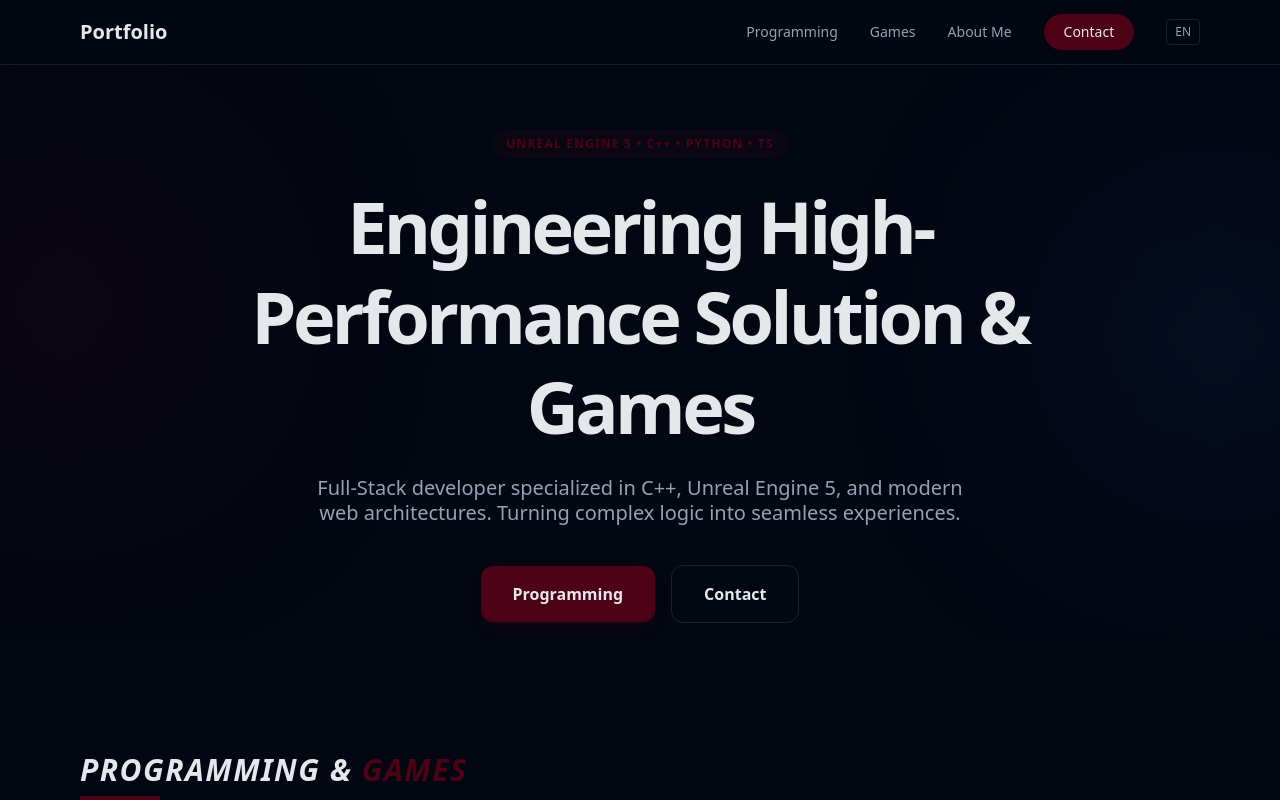
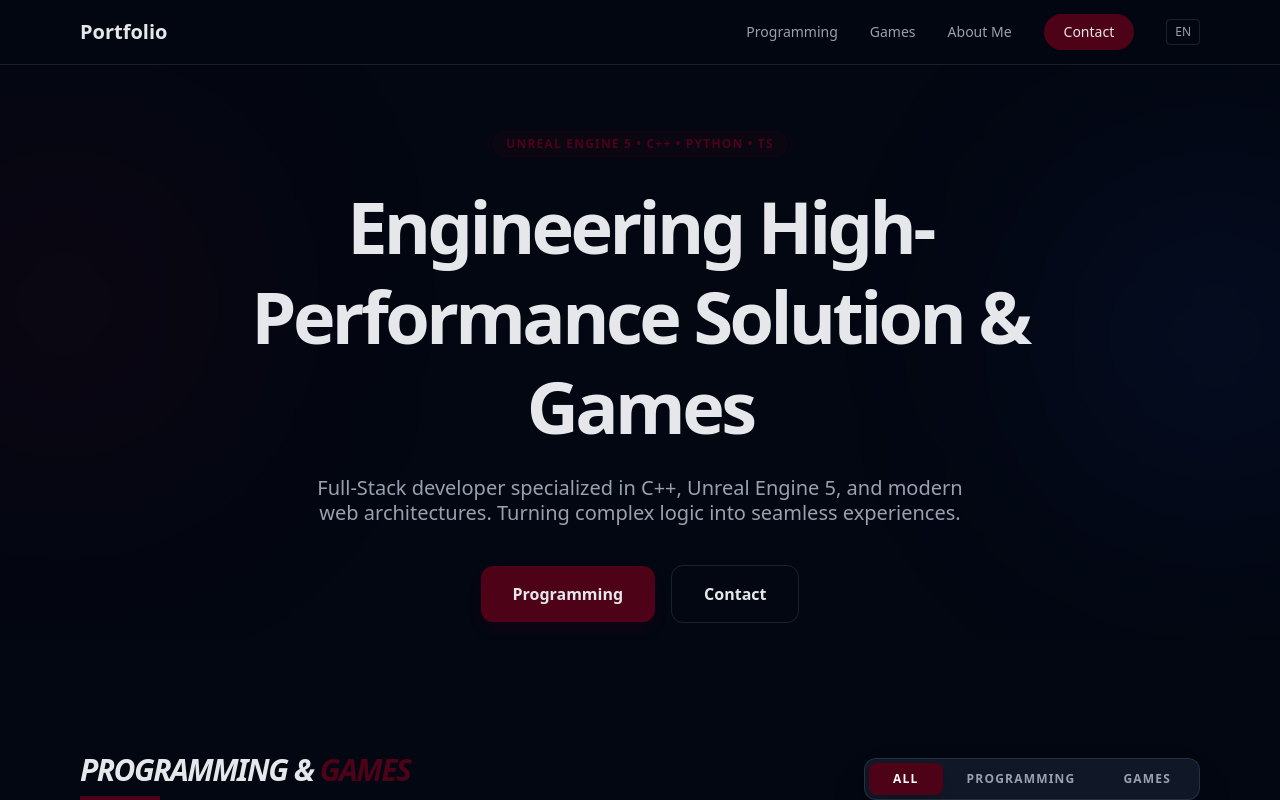
Before and after one commit to JacobHdez/jacobhdez.github.io, a Vue app: page / in a window 1280 px wide. Shown: the top 800 px of the page. Built offline with nearby package versions, Linux system fonts and the light colour scheme.

Commit message:
feat: filter button for projects

```diff
--- a/src/App.vue
+++ b/src/App.vue
@@ -1,9 +1,21 @@
 <script setup lang="ts">
+import { ref, computed } from 'vue';
+import { useI18n } from 'vue-i18n';
+
 import Header from './components/Header.vue';
+import Footer from './components/Footer.vue';
 import Hero from './views/Hero.vue';
-import Footer from './components/Footer.vue';
 import ProjectCard from './components/ProjectCard.vue';
+
 import { projects } from './data/projects';
+
+const { locale, t } = useI18n();
+
+const filter = ref('All');
+const filteredProjects = computed( () => {
+  if ( filter.value === 'All' ) return projects;
+  return projects.filter( p => p.category === filter.value );
+} );
 </script>
 
 <template>
@@ -13,16 +25,34 @@
   <Hero />
 
   <main id="projects" class="max-w-6xl mx-auto pt-28 px-4 pb-20">
-    <header class="mb-12">
-      <h2 class="text-3xl font-black uppercase -tracking-tighter italic">
-        {{ $t('header.prog') }} & <span class="text-rose-950">{{ $t('header.games') }}</span>
-      </h2>
-      <div class="h-1 w-20 bg-rose-950 mt-2"></div>
-    </header>
+    <div class="flex flex-col md:flex-row justify-between items-start md:items-end mb-12 gap-8">
+      <div>
+        <h2 class="text-3xl font-black uppercase tracking-tighter italic">
+          {{ t('header.prog') }} & <span class="text-rose-950">{{ t('header.games') }}</span>
+        </h2>
+        <div class="h-1 w-20 bg-rose-950 mt-2"></div>
+      </div>
+
+      <div class="inline-flex p-1 bg-gray-900 border border-white/10 rounded-xl shadow-2xl">
+        <button
+          v-for="cat in ['All', 'Programming', 'Games']"
+          :key="cat"
+          @click="filter = cat"
+          :class="[
+            'px-6 py-2 rounded-lg text-xs font-bold transition-all duration-300 uppercase tracking-widest',
+            filter === cat ?
+              'bg-rose-950 text-white shadow-lg' :
+              'text-gray-400 hover:text-gray-200 hover:bg-white/5'
+          ]"
+        >
+          {{ cat === 'All' ? (locale === 'es' ? 'Todos' : 'All') : (cat === 'Programming' ? t('header.prog') : t('header.games')) }}
+        </button>
+      </div>
+    </div>
 
     <div class="grid grid-cols-1 md:grid-cols-2 lg:grid-cols-3 gap-8">
       <ProjectCard
-        v-for="project in projects"
+        v-for="project in filteredProjects"
         :key="project.id"
         :project="project"
       />
```
